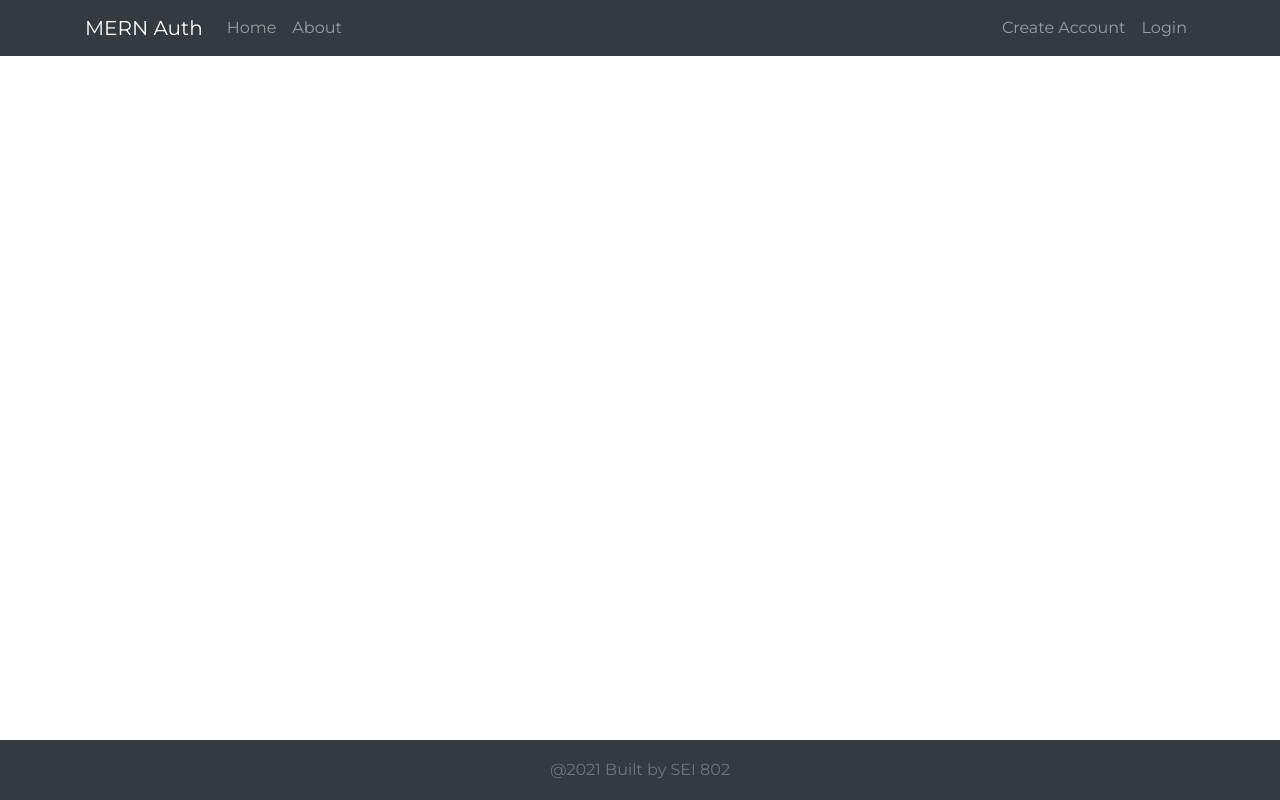
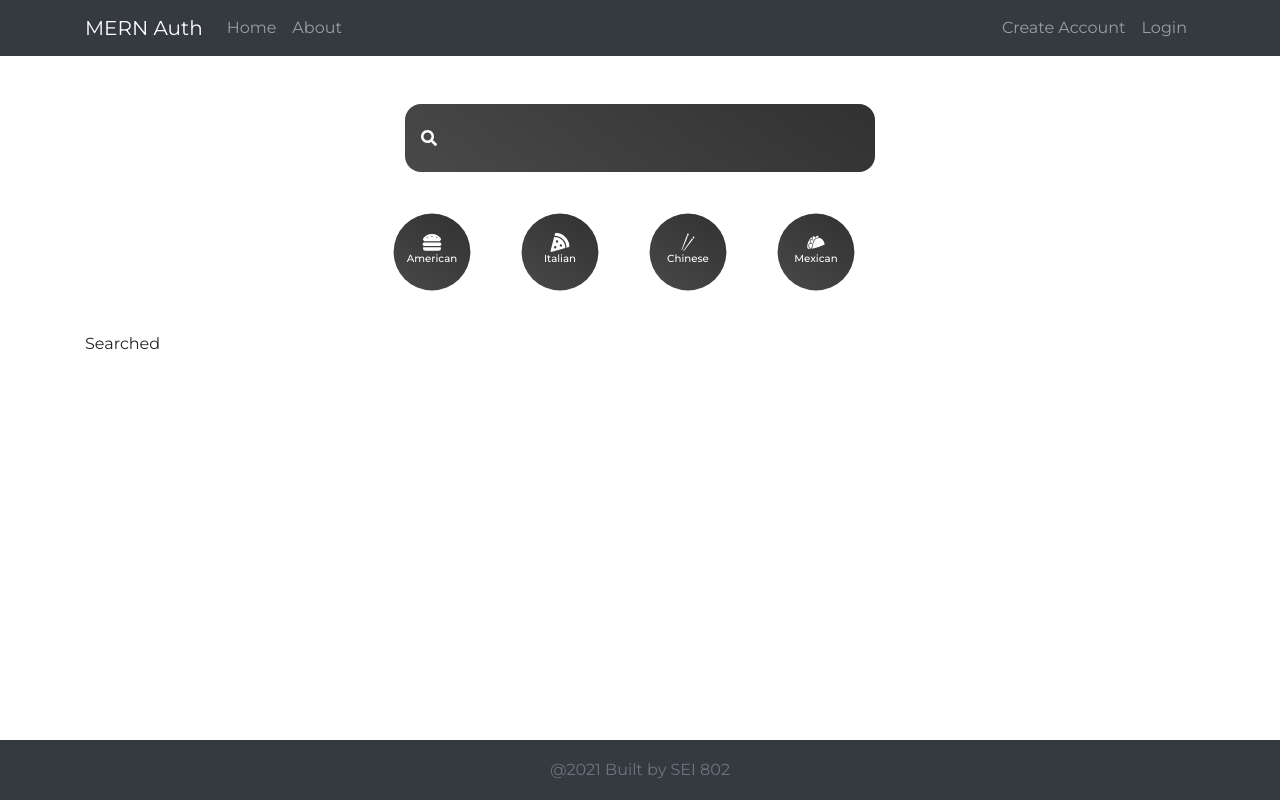
Before and after one commit to amanda-w/recipes-react-frontend, a React (Create React App) app: page /searched/1 in a window 1280 px wide. Built offline with nearby package versions, Linux system fonts and the light colour scheme; no server answers.

Commit message:
fix: search bar function leads to searched route

```diff
--- a/src/App.js
+++ b/src/App.js
@@ -22,6 +22,7 @@ import Home from './pages/Home';
 import Category from './components/Category';
 import Cuisine from './pages/Cuisine';
 import Search from './components/Search';
+import Searched from './pages/Searched';
 
 const PrivateRoute = ({ component: Component, ...rest}) => {
   let token = localStorage.getItem('jwtToken');
@@ -86,11 +87,19 @@ function App() {
 
             </Fragment>
           } />
-             <Route path="/cuisine/:type" render={props =>
+          <Route path="/cuisine/:type" render={props =>
             <Fragment>
               <Search />
               <Category />
               <Cuisine />
+
+            </Fragment>
+          } />
+          <Route path="/searched/:search" render={props =>
+            <Fragment>
+              <Search />
+              <Category />
+              <Searched />
 
             </Fragment>
           } />
--- a/src/components/Search.jsx
+++ b/src/components/Search.jsx
@@ -2,12 +2,15 @@
 import styled from 'styled-components';
 import { useState } from 'react';
 import { FaSearch } from 'react-icons/fa';
+import { useHistory } from 'react-router-dom';
 
 function Search() {
     const [input, setInput] = useState('');
+    const history = useHistory();
 
     const submitHandler = (e) => {
         e.preventDefault();
+        history.push(`/searched/${input}`);
     };
 
     return (
--- /dev/null
+++ b/src/pages/Searched.jsx
@@ -0,0 +1,9 @@
+import React from 'react';
+
+function Searched() {
+  return (
+    <div>Searched</div>
+  )
+}
+
+export default Searched;
```
